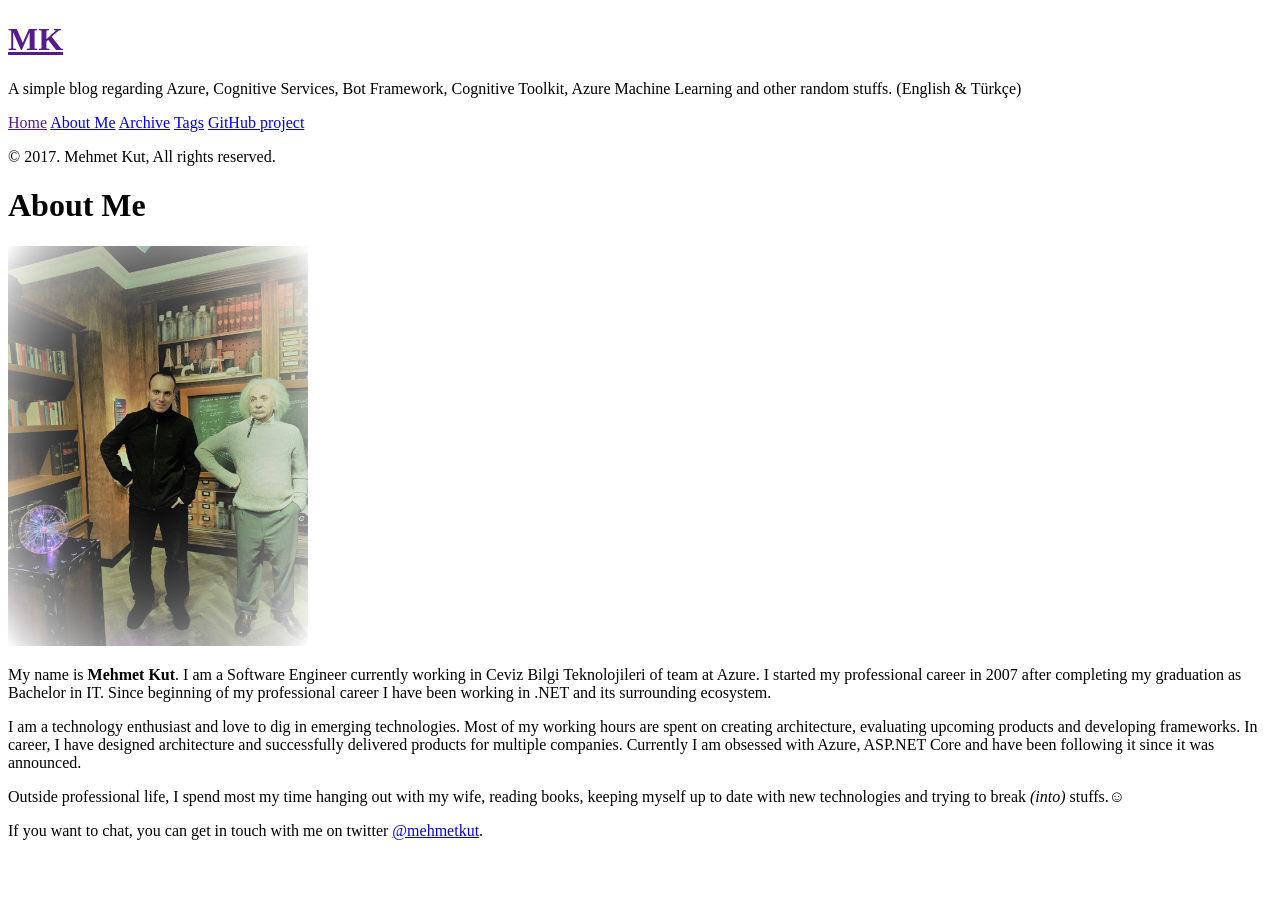
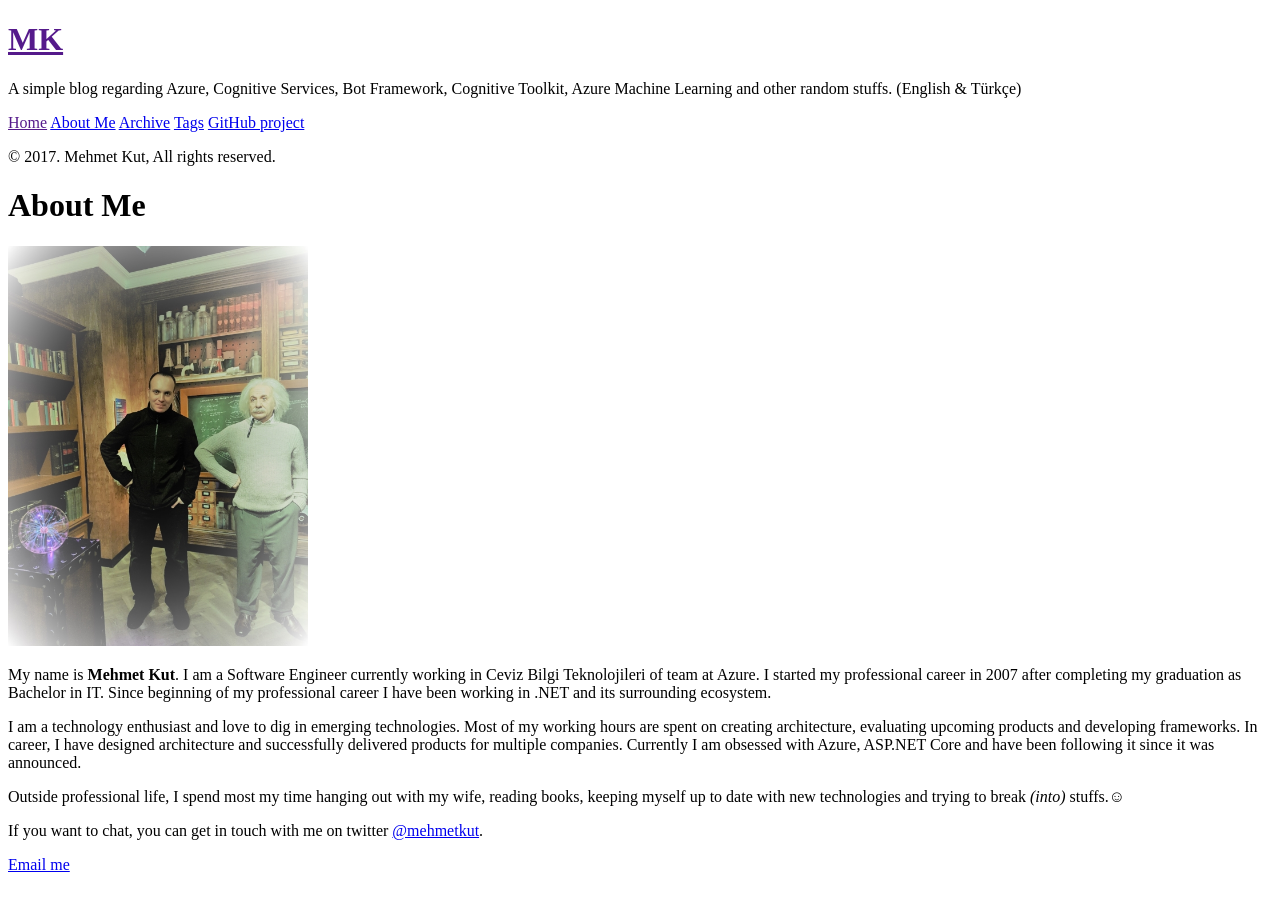
Before and after one commit to mehmetkut/mehmetkut.github.io, a Jekyll site: the page built from about.md, in a window 1280 px wide. Built offline with Jekyll 4.4.1, drawn with Linux system fonts in a browser that asks for light colours; comment, search, counter and statistics services are not loaded.

Commit message:
added my email to about page

```diff
--- a/about.md
+++ b/about.md
@@ -14,3 +14,5 @@ I am a technology enthusiast and love to dig in emerging technologies. Most of m
 Outside professional life, I spend most my time hanging out with my wife, reading books, keeping myself up to date with new technologies and trying to break *(into)* stuffs.☺
 
 If you want to chat, you can get in touch with me on twitter [@mehmetkut](https://twitter.com/mehmetkut).
+
+[Email me](mailto:mehmetkut@gmail.com)
```
